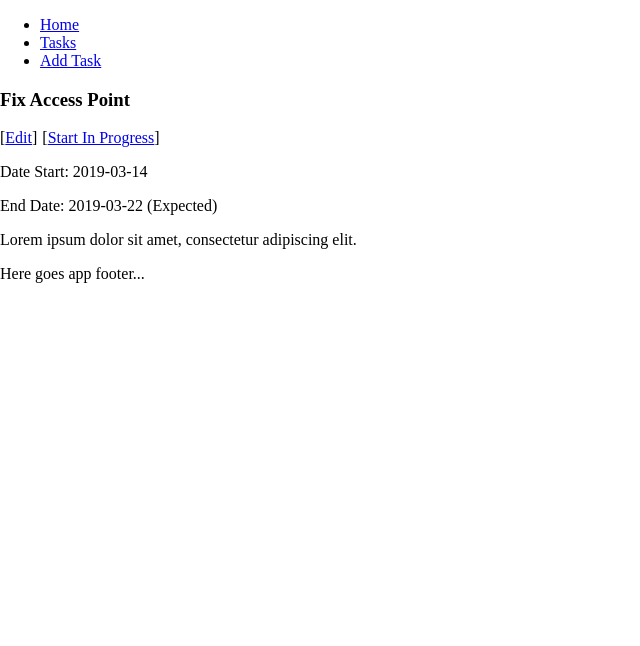
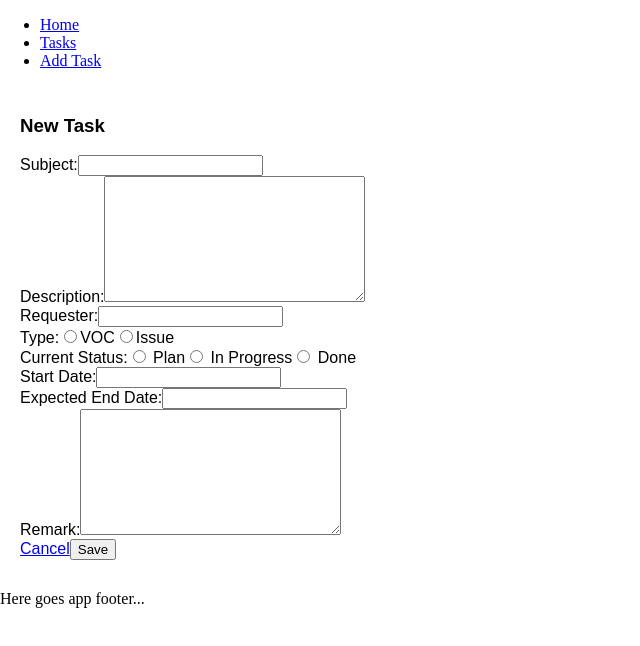
Before and after one commit to grglucastr/onweek.ly, a React (Create React App) app: page /tasks/1/edit in a window 1280 px wide. Shown: the top 646 px of the page, without its empty margins (0-640 px from the left). Built offline with nearby package versions, Linux system fonts and the light colour scheme.

Commit message:
Load form filled with task data for edit

```diff
--- a/src/components/App.js
+++ b/src/components/App.js
@@ -60,8 +60,9 @@ class App extends Component {
           <Switch>
             <Route exact path="/" component={TaskHome} />
             <Route exact path="/tasks" component={TaskHome} />
-            <Route path="/tasks/:id" component={TaskDetail} />
             <Route path="/add-tasks" component={TaskForm} />
+            <Route exact path="/tasks/:id" component={TaskDetail} />
+            <Route path="/tasks/:id/edit" component={TaskForm} />
           </Switch>
           <AppFooter />
         </Fragment>
--- a/src/components/TaskForm.js
+++ b/src/components/TaskForm.js
@@ -6,7 +6,12 @@ import "./Base.css";
 
 class AddTask extends React.Component {
   state = {
-    task: {
+    task: this.props.task ? this.props.task : this.initialTask(),
+    redirectToHome: false
+  };
+
+  initialTask() {
+    return {
       subject: "",
       description: "",
       requester: "",
@@ -15,9 +20,8 @@ class AddTask extends React.Component {
       startDate: "",
       expectedEndDate: "",
       remark: ""
-    },
-    redirectToHome: false
-  };
+    };
+  }
 
   onInputChange = e => {
     const { name, value } = e.target;
@@ -182,4 +186,17 @@ class AddTask extends React.Component {
   }
 }
 
-export default connect()(AddTask);
+function mapStateToProps(tasks, props) {
+  const { id: taskId } = props.match.params;
+  let task = {};
+
+  if (taskId) {
+    task = tasks.filter(x => x.id === eval(taskId));
+  }
+
+  return {
+    task: task.length > 0 ? task[0] : null
+  };
+}
+
+export default connect(mapStateToProps)(AddTask);
```
